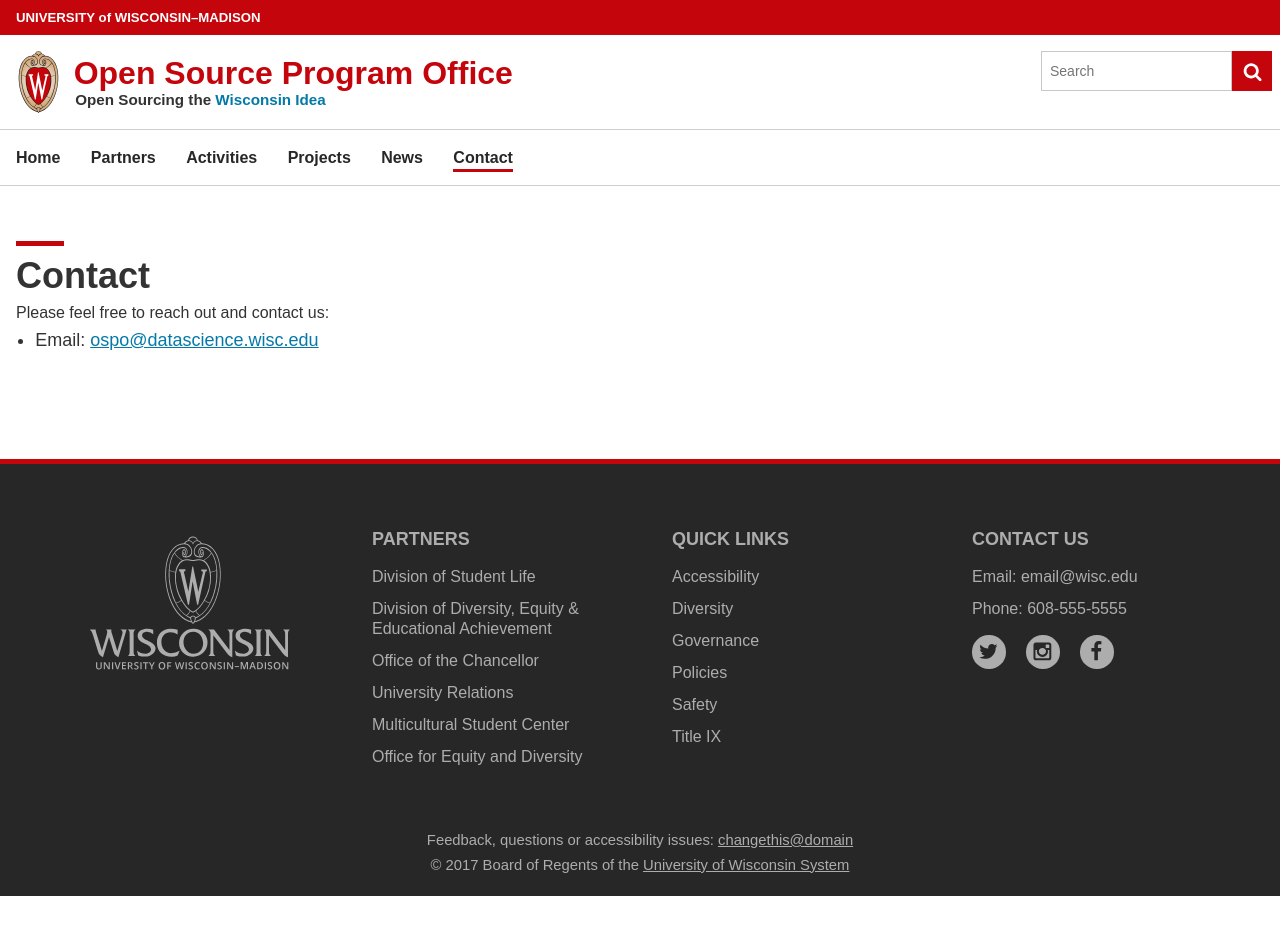
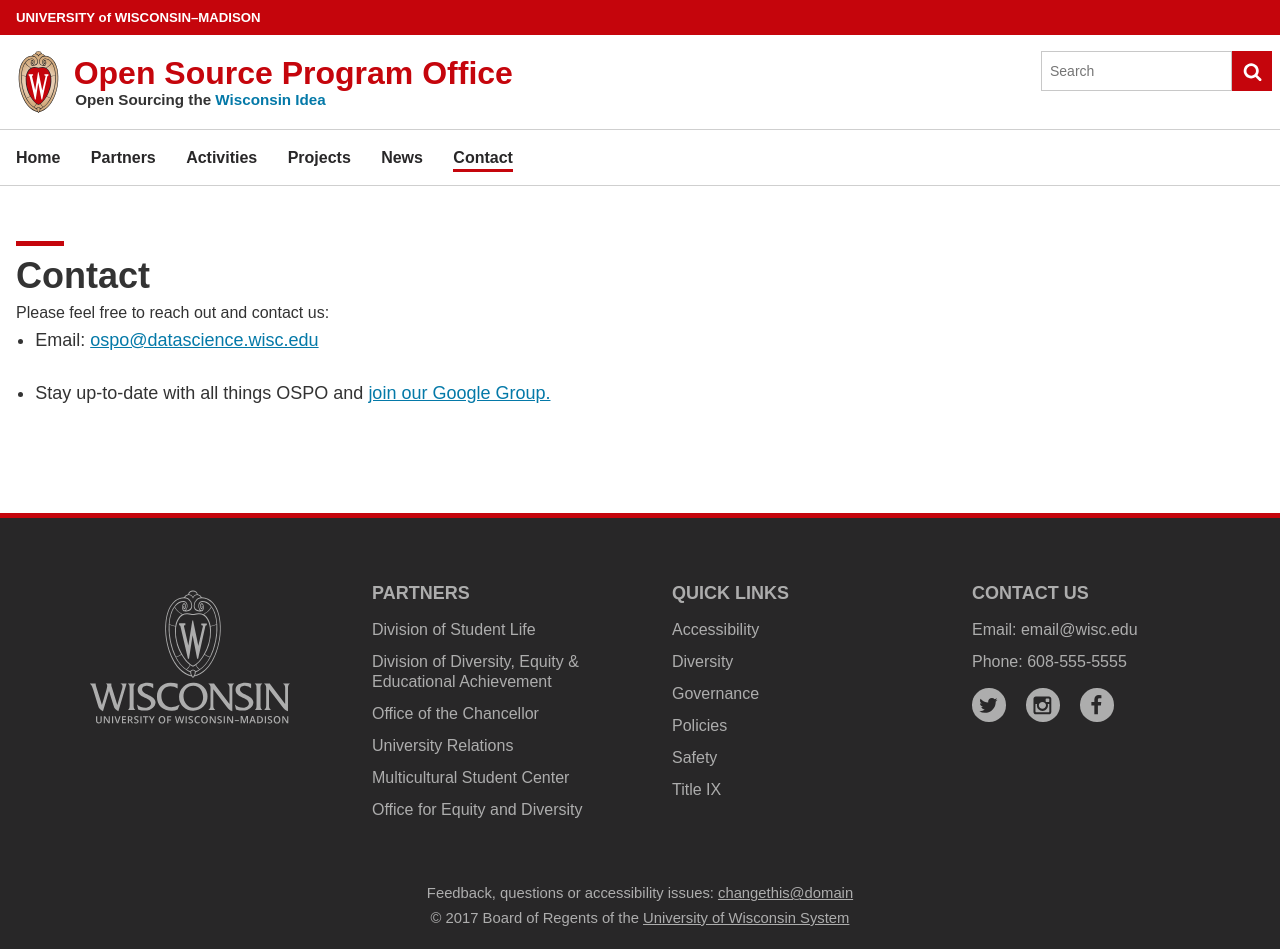
Before and after one commit to UW-Madison-DSI/ospo.wisc.edu-version-1.0, a Jekyll site: the page built from contact.html, in a window 1280 px wide. Built offline with Jekyll 4.4.1, drawn with Linux system fonts in a browser that asks for light colours; some web fonts are replaced; before the commit the page ends 900 px from its top, so only the background shows below that.

Commit message:
Update contact.html
Added Google group

```diff
--- a/contact.html
+++ b/contact.html
@@ -7,4 +7,5 @@
 Please feel free to reach out and contact us:
 <ul>
     <li>Email: <a href="mailto:ospo@datascience.wisc.edu">ospo@datascience.wisc.edu</a></li>
+    <li>Stay up-to-date with all things OSPO and <a href="https://groups.google.com/u/1/a/g-groups.wisc.edu/g/ospo">join our Google Group.</a></li>
 </ul>
```
